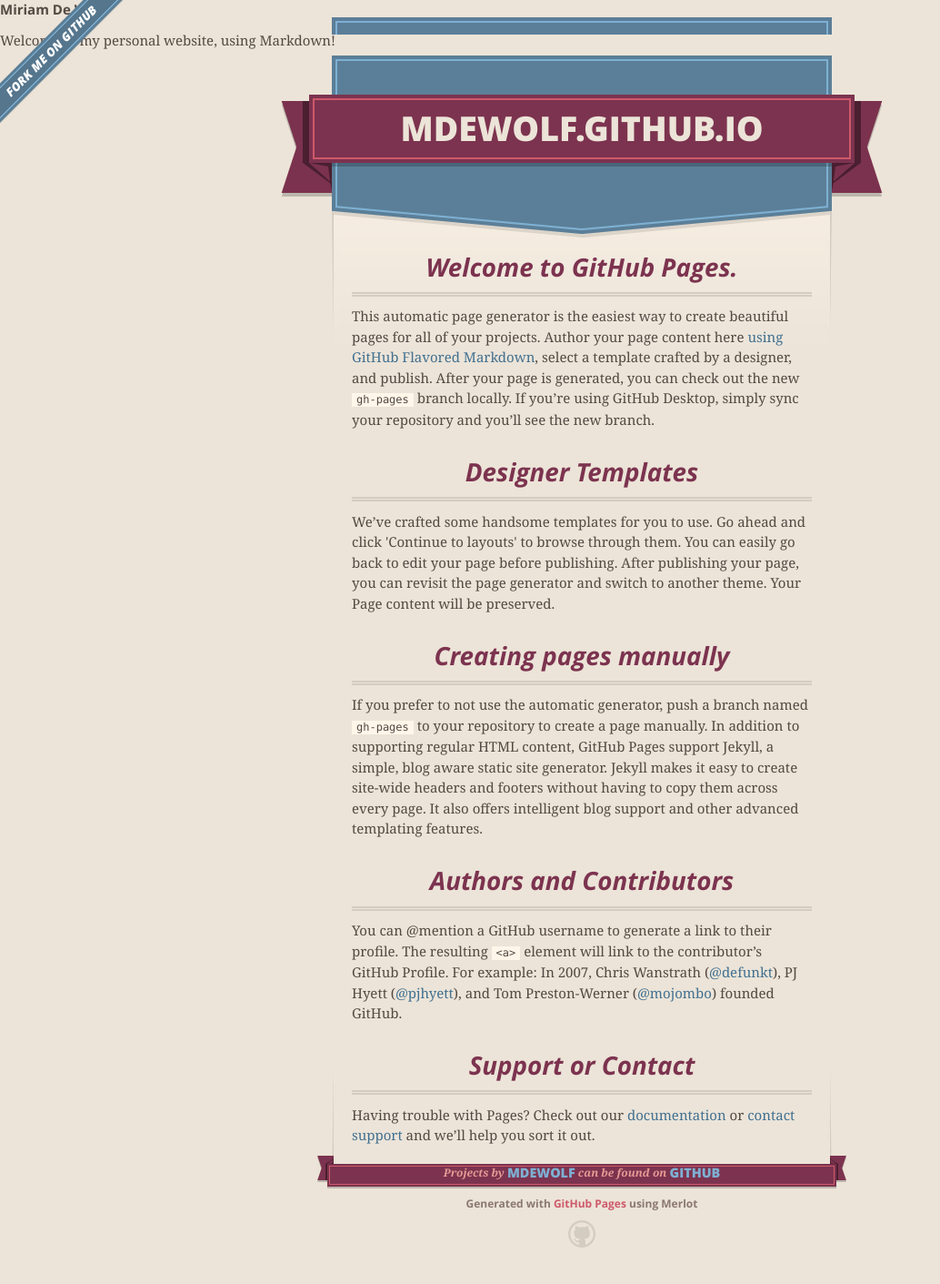
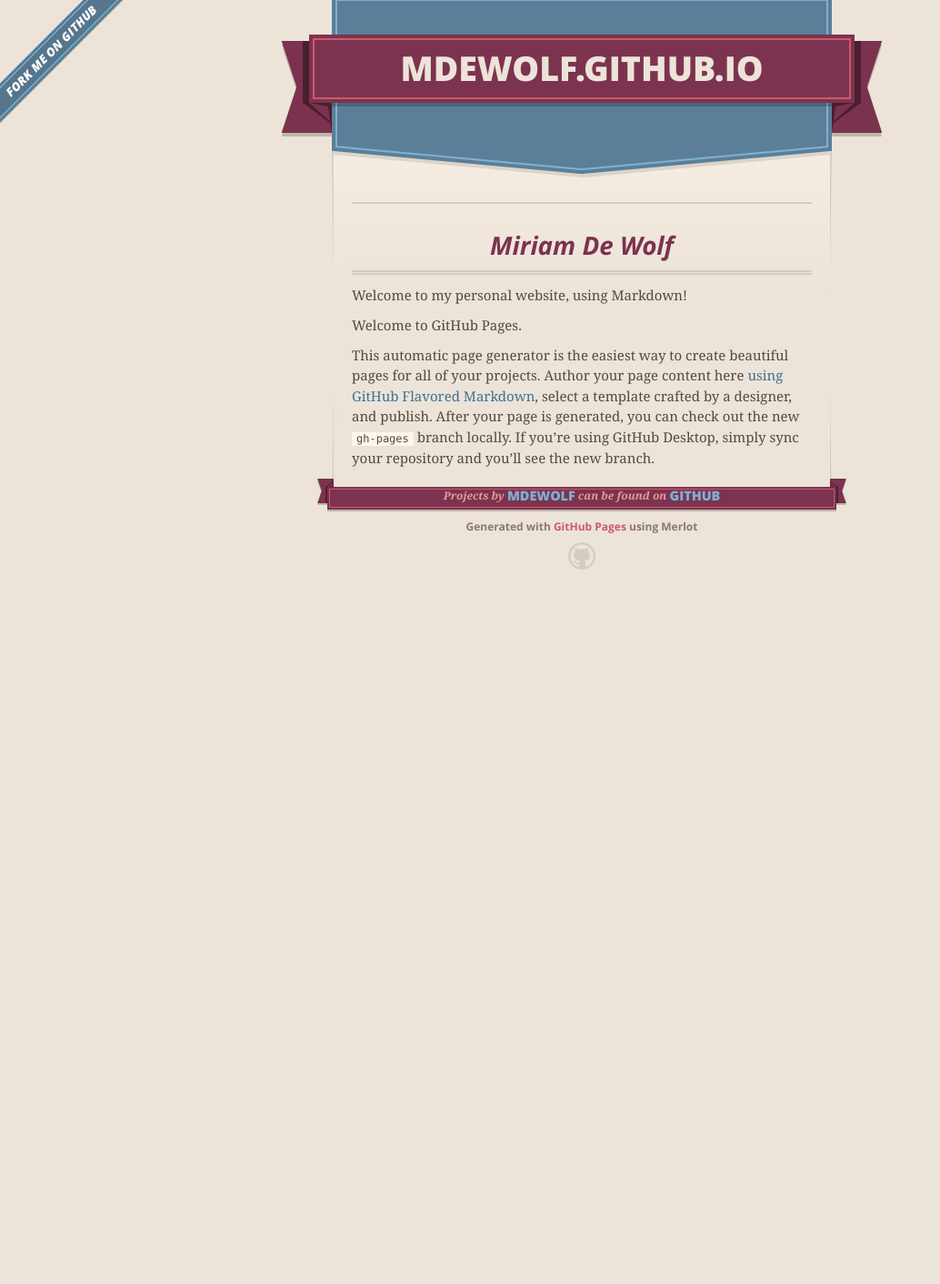
Before and after one commit to mdewolf/mdewolf.github.io, a Jekyll site: the page built from index.md, in a window 1280 px wide. Shown: the whole page at 91% size, without its empty margins (0-1034 px from the left). Built offline with Jekyll 4.4.1, drawn with Linux system fonts in a browser that asks for light colours; nearby versions of some CDN libraries; after the commit the page ends 900 px from its top, so only the background shows below that.

Commit message:
Update site.html

```diff
--- a/_layouts/site.html
+++ b/_layouts/site.html
@@ -22,7 +22,6 @@
 
   <body>
 
-    {{content}}
     <a id="forkme_banner" href="https://github.com/mdewolf">View on GitHub</a>
     <div class="shell">
 
@@ -48,29 +47,10 @@
 
       <section id="main_content">
         <h3>
+         {{content}}
 <a id="welcome-to-github-pages" class="anchor" href="#welcome-to-github-pages" aria-hidden="true"><span aria-hidden="true" class="octicon octicon-link"></span></a>Welcome to GitHub Pages.</h3>
 
 <p>This automatic page generator is the easiest way to create beautiful pages for all of your projects. Author your page content here <a href="https://guides.github.com/features/mastering-markdown/">using GitHub Flavored Markdown</a>, select a template crafted by a designer, and publish. After your page is generated, you can check out the new <code>gh-pages</code> branch locally. If you’re using GitHub Desktop, simply sync your repository and you’ll see the new branch.</p>
-
-<h3>
-<a id="designer-templates" class="anchor" href="#designer-templates" aria-hidden="true"><span aria-hidden="true" class="octicon octicon-link"></span></a>Designer Templates</h3>
-
-<p>We’ve crafted some handsome templates for you to use. Go ahead and click 'Continue to layouts' to browse through them. You can easily go back to edit your page before publishing. After publishing your page, you can revisit the page generator and switch to another theme. Your Page content will be preserved.</p>
-
-<h3>
-<a id="creating-pages-manually" class="anchor" href="#creating-pages-manually" aria-hidden="true"><span aria-hidden="true" class="octicon octicon-link"></span></a>Creating pages manually</h3>
-
-<p>If you prefer to not use the automatic generator, push a branch named <code>gh-pages</code> to your repository to create a page manually. In addition to supporting regular HTML content, GitHub Pages support Jekyll, a simple, blog aware static site generator. Jekyll makes it easy to create site-wide headers and footers without having to copy them across every page. It also offers intelligent blog support and other advanced templating features.</p>
-
-<h3>
-<a id="authors-and-contributors" class="anchor" href="#authors-and-contributors" aria-hidden="true"><span aria-hidden="true" class="octicon octicon-link"></span></a>Authors and Contributors</h3>
-
-<p>You can @mention a GitHub username to generate a link to their profile. The resulting <code>&lt;a&gt;</code> element will link to the contributor’s GitHub Profile. For example: In 2007, Chris Wanstrath (<a href="https://github.com/defunkt" class="user-mention">@defunkt</a>), PJ Hyett (<a href="https://github.com/pjhyett" class="user-mention">@pjhyett</a>), and Tom Preston-Werner (<a href="https://github.com/mojombo" class="user-mention">@mojombo</a>) founded GitHub.</p>
-
-<h3>
-<a id="support-or-contact" class="anchor" href="#support-or-contact" aria-hidden="true"><span aria-hidden="true" class="octicon octicon-link"></span></a>Support or Contact</h3>
-
-<p>Having trouble with Pages? Check out our <a href="https://help.github.com/pages">documentation</a> or <a href="https://github.com/contact">contact support</a> and we’ll help you sort it out.</p>
       </section>
 
       <footer>
```
